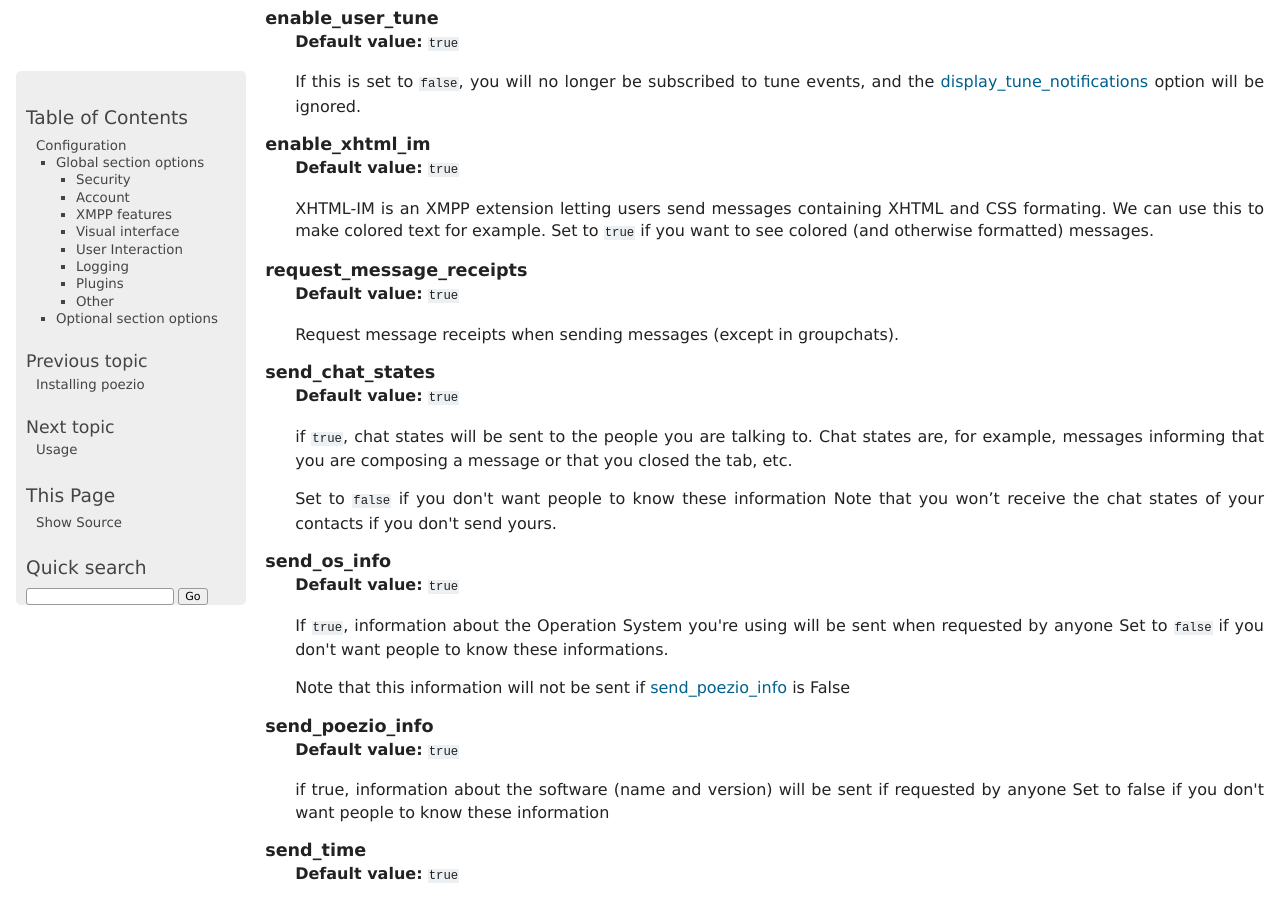
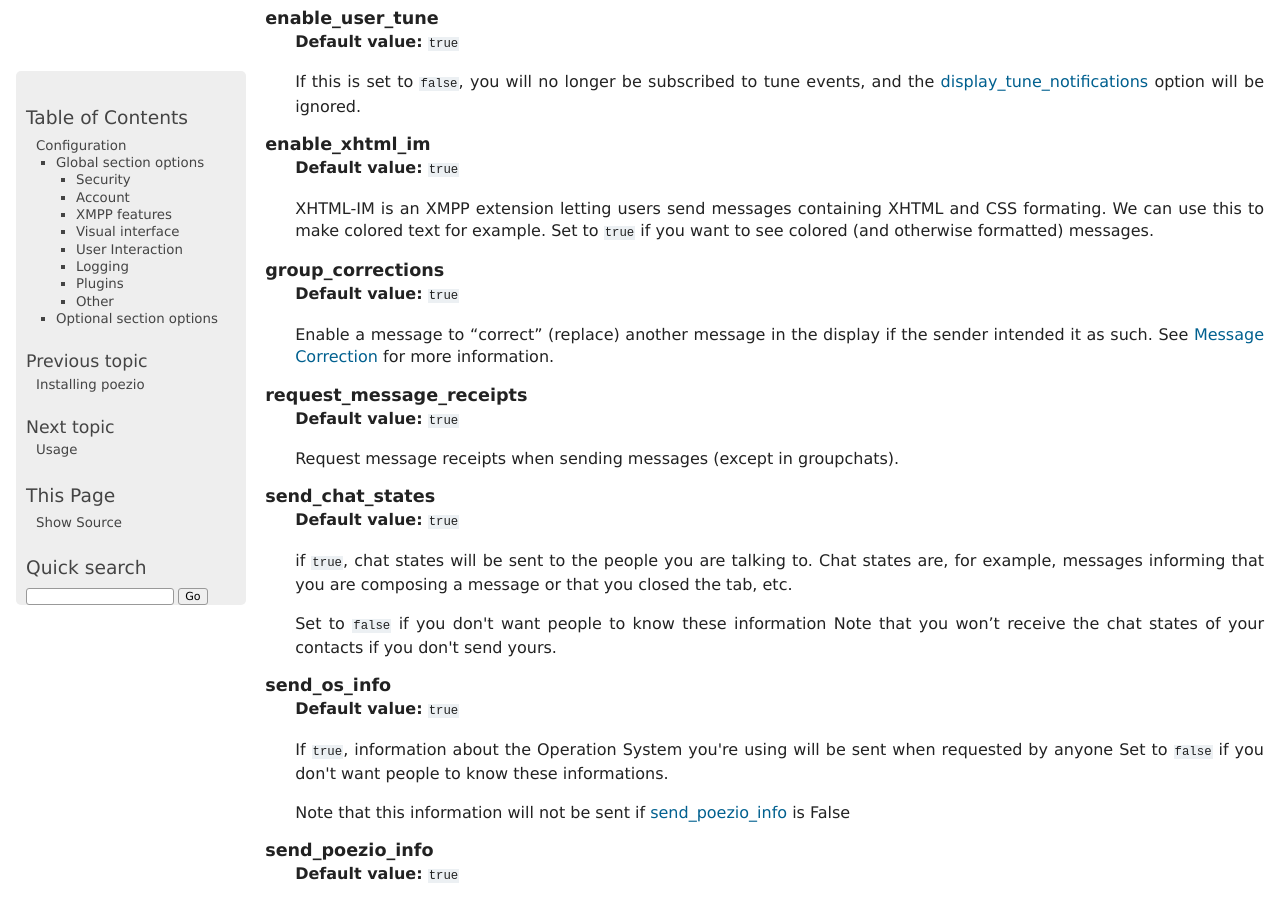
Before and after one commit to poezio/poezio, a Sphinx documentation site: the page built from doc/source/configuration.rst, in a window 1280 px wide and 900 px high, scrolled down 5291 px. Built offline with Sphinx 7.4.7, drawn with Linux system fonts in a browser that asks for light colours.

Commit message:
Document the group_corrections option

```diff
--- a/doc/source/configuration.rst
+++ b/doc/source/configuration.rst
@@ -315,6 +315,14 @@
 
         If this is set to ``false``, you will no longer be subscribed to tune events,
         and the :term:`display_tune_notifications` option will be ignored.
+
+    group_corrections
+
+        **Default value:** ``true``
+
+        Enable a message to “correct” (replace) another message in the display if the
+        sender intended it as such. See :ref:`Message Correction <correct-feature>` for
+        more information.
 
     use_bookmark_method
 
--- a/doc/source/misc/correct.rst
+++ b/doc/source/misc/correct.rst
@@ -1,3 +1,5 @@
+.. _correct-feature:
+
 Message Correction
 ==================
 
```
